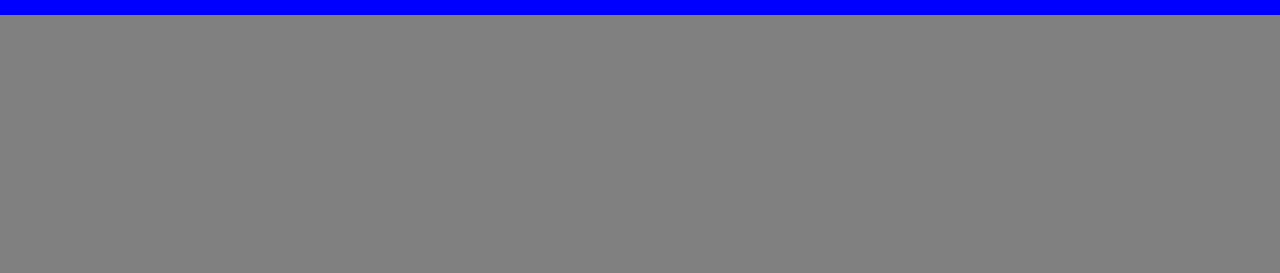
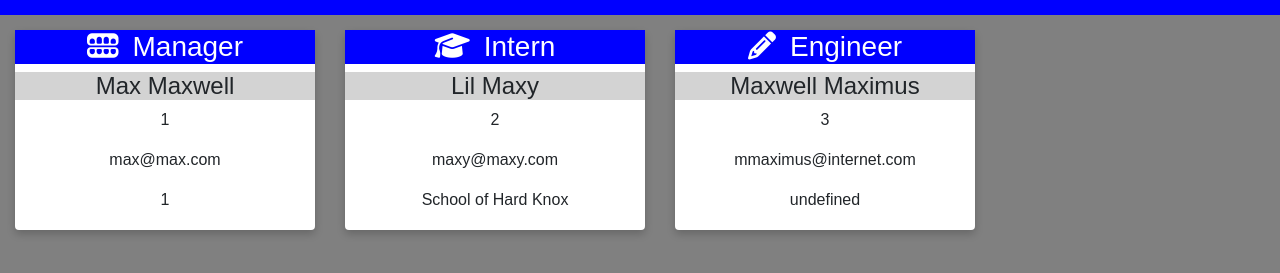
Before and after one commit to maxskewes/Team-Generator, a website: page Develop/index.html in a window 1280 px wide. Shown: the part 61-334 px from the top of the page. Drawn offline with nearby package versions, Linux system fonts and the light colour scheme.

Commit message:
readme Image added

```diff
--- a/Develop/index.html
+++ b/Develop/index.html
@@ -78,3 +78,4 @@
     </div>
 
     <div class="top-container">
+<div class="card"><h3><i class="fas fa-teeth-open"></i>&ensp;Manager</h3><h4>Max Maxwell</h4><p>1</p><p>max@max.com</p><p>1</p></div><div class="card"><h3><i class="fas fa-graduation-cap"></i>&ensp;Intern</h3><h4>Lil Maxy</h4><p>2</p><p>maxy@maxy.com</p><p>School of Hard Knox</p></div><div class="card"><h3><i class="fas fa-pencil-alt"></i>&ensp;Engineer</h3><h4>Maxwell Maximus</h4><p>3</p><p>mmaximus@internet.com</p><p>undefined</p></div></div> </html>
```
Also changed, not shown: Develop/readmeTeamGenerator.png (added), 1 other file.
